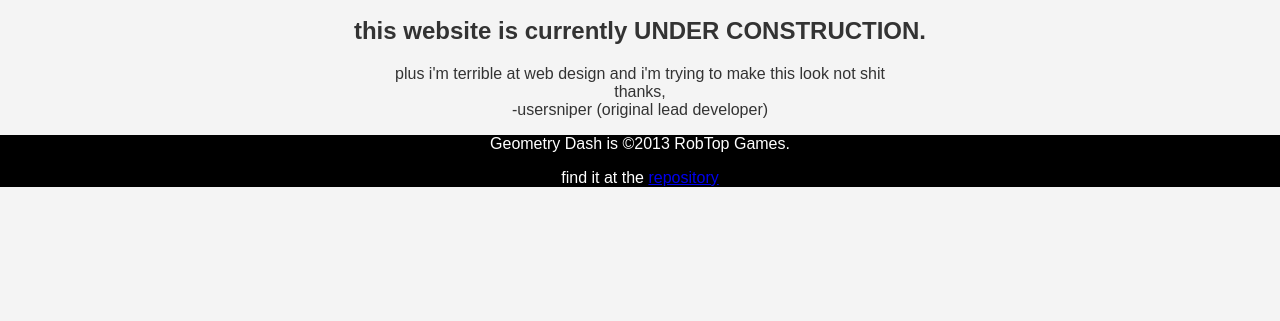
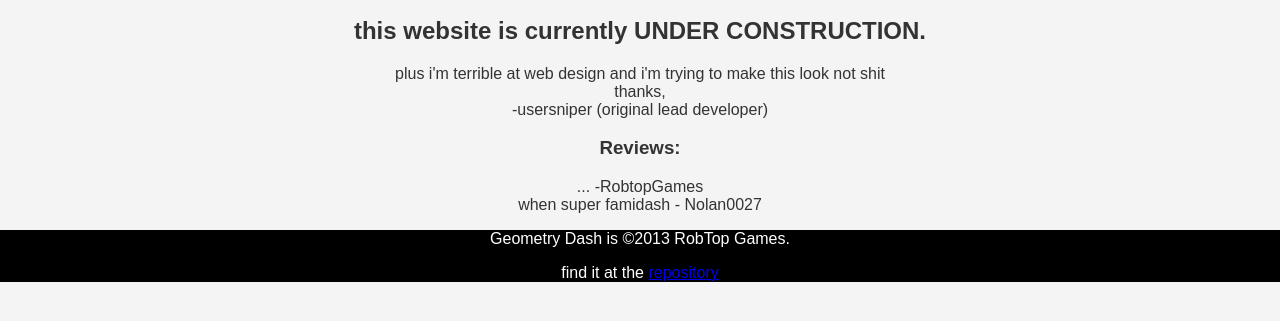
Before and after one commit to tfdsoft/famidash-website, a plain HTML site: page index.html in a window 1280 px wide. Shown: the part 169-490 px from the top of the page. Drawn offline with Linux system fonts and the light colour scheme.

Commit message:
Update index.html
test

```diff
--- a/index.html
+++ b/index.html
@@ -20,6 +20,12 @@
           -usersniper (original lead developer)
         </p>
       </article>
+      <article>
+        <h3>Reviews:</h3>
+        <p>
+        ... -RobtopGames <br>
+        when super famidash - Nolan0027 <br>
+        </p>
     </main>
     <footer>
       <p>Geometry Dash is &copy;2013 RobTop Games.</p>
```
